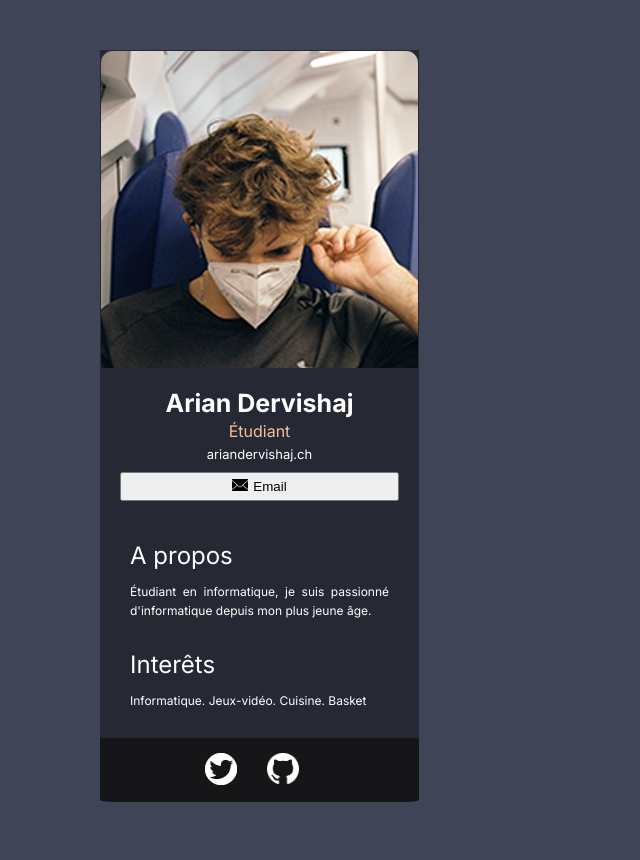
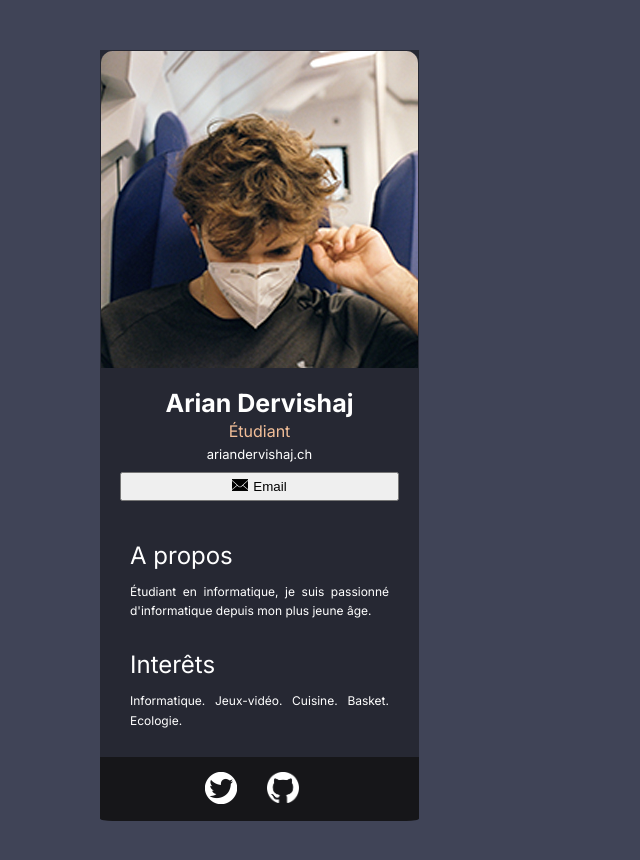
Before and after one commit to ArianDervishaj/digital-buisness-card, a React (Create React App) app: page / in a window 1280 px wide. Shown: the top 860 px of the page, without its empty margins (0-640 px from the left). Built offline with nearby package versions, Linux system fonts and the light colour scheme.

Commit message:
ajout d'un interet

```diff
--- a/src/components/Interest.js
+++ b/src/components/Interest.js
@@ -5,7 +5,7 @@ function Interest(){
         <div className='interest'>
         <h2 className='interest--titre'>Interêts</h2>
         <p className='interest--text'>
-        Informatique. Jeux-vidéo. Cuisine. Basket
+        Informatique. Jeux-vidéo. Cuisine. Basket. Ecologie.
         </p>
     </div>
     )
```
